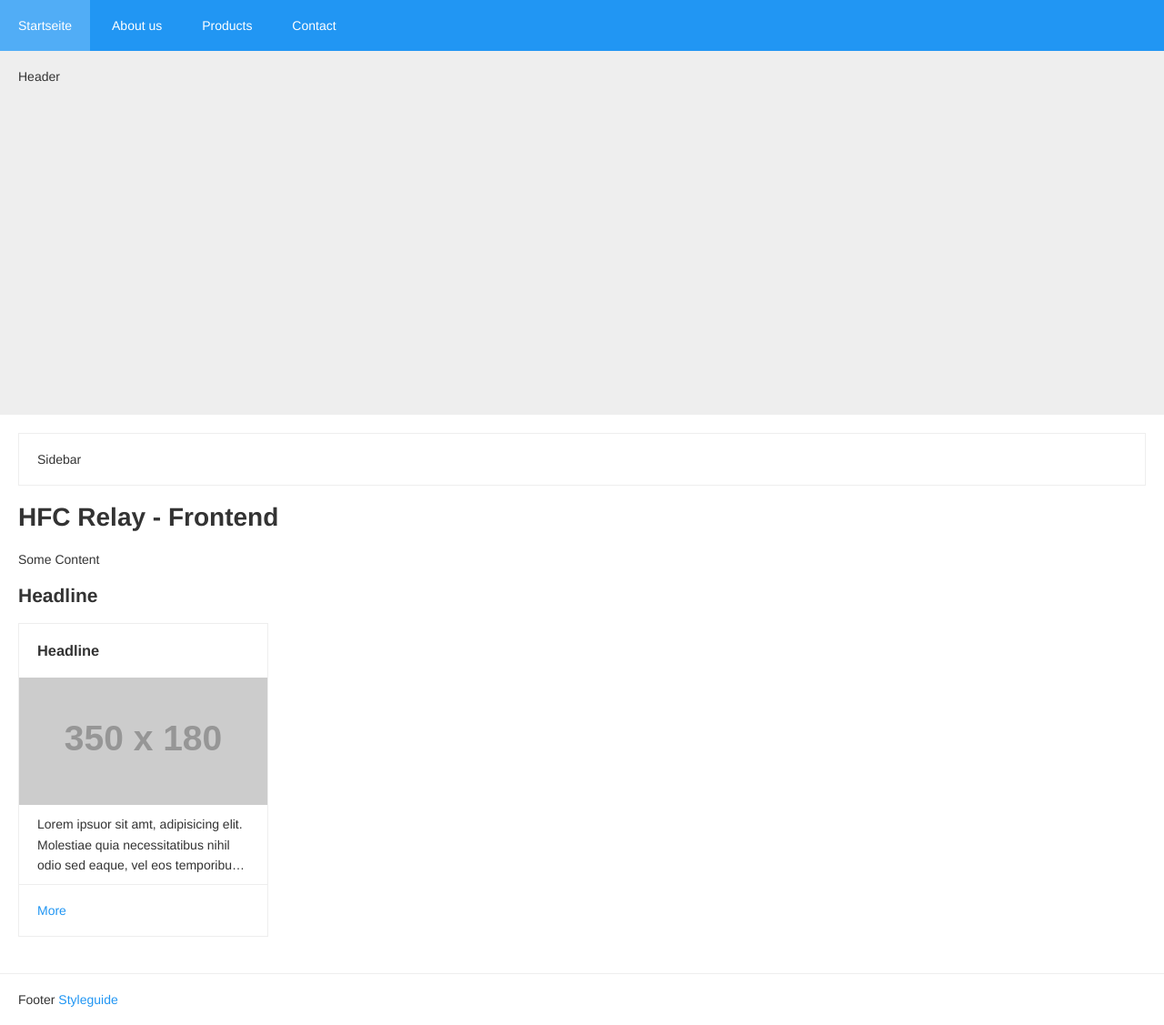
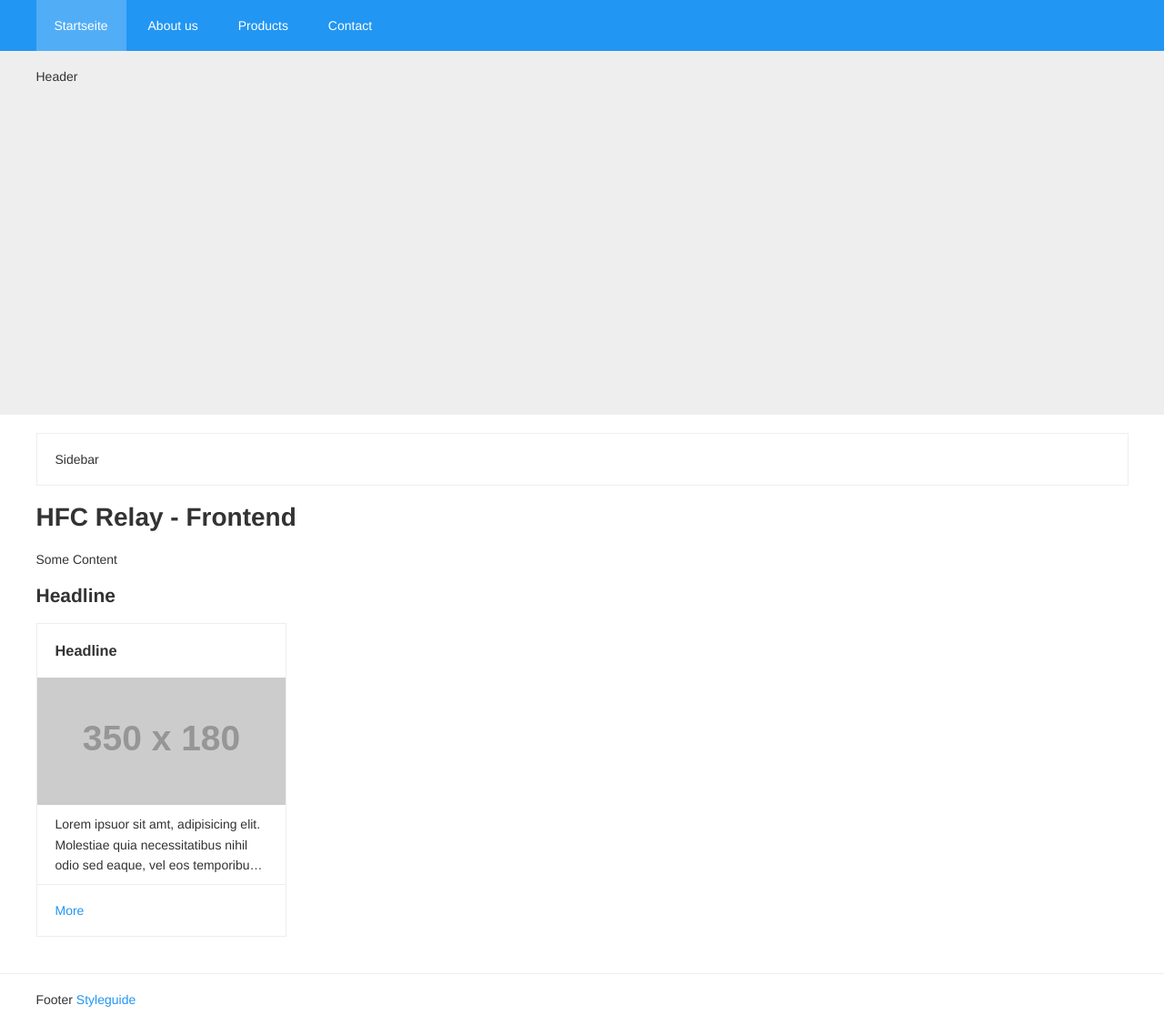
Before and after one commit to NilsDannemann/j_hfc_relay, a Jekyll site: the page built from index.html, in a window 1280 px wide. Shown: the whole page at 91% size. Built offline with Jekyll 4.4.1, drawn with Linux system fonts in a browser that asks for light colours.

Commit message:
[update] responsive

```diff
--- a/_includes/_config.scss
+++ b/_includes/_config.scss
@@ -37,11 +37,11 @@ $color-brand: $color-blue;
 $whitespace: 20px;
 $responsive: yes;
 $breakpoints: (
-	'x-small': ( min-width:  321px ),
-	'small'  : ( min-width:  641px ),
-	'medium' : ( min-width:  769px ),
-	'large'  : ( min-width: 1025px ),
-	'x-large': ( min-width: 1201px )
+	'x-small': 321px,
+	'small'  : 641px,
+	'medium' : 769px,
+	'large'  : 960px,
+	'x-large': 1201px
 );
 
 /* ===TYPOGRAPHY=== */
@@ -68,7 +68,7 @@ $teaser-lines-to-show: 3;
 // Usage: @include respond-to(small) { ... }
 @mixin respond-to($name) {
 	@if map-has-key($breakpoints, $name) and $responsive == yes {
-		@media #{ inspect(map-get($breakpoints, $name))} {
+		@media (min-width: #{ inspect(map-get($breakpoints, $name))}) {
 			@content;
 		}
 	}
--- a/_includes/components_base/content/_content.scss
+++ b/_includes/components_base/content/_content.scss
@@ -8,5 +8,11 @@
 	width: 100%;
 	padding: 20px;
 
-	&.__inner {}
+	&__inner {
+		min-width: map-get($breakpoints, large);
+		max-width: map-get($breakpoints, x-large);
+		margin: auto;
+
+		@include respond-to(x-small) {min-width: 0;}
+	}
 }
--- a/_includes/components_base/footer/_footer.scss
+++ b/_includes/components_base/footer/_footer.scss
@@ -9,5 +9,11 @@
 	padding: 20px;
 	border-top: 1px solid #eee;
 
-	&.__inner {}
+	&__inner {
+		min-width: map-get($breakpoints, large);
+		max-width: map-get($breakpoints, x-large);
+		margin: auto;
+
+		@include respond-to(x-small) {min-width: 0;}
+	}
 }
--- a/_includes/components_base/header/_header.scss
+++ b/_includes/components_base/header/_header.scss
@@ -10,5 +10,11 @@
 	padding: $whitespace;
 	background: #eee;
 
-	&.__inner {}
+	&__inner {
+		min-width: map-get($breakpoints, large);
+		max-width: map-get($breakpoints, x-large);
+		margin: auto;
+
+		@include respond-to(x-small) {min-width: 0;}
+	}
 }
--- a/_includes/components_base/mnav/_mnav.scss
+++ b/_includes/components_base/mnav/_mnav.scss
@@ -5,9 +5,14 @@
 /* =======================================*/
 
 .mnav {
+	background: $color-brand;
 
 	&__inner {
-		background: $color-brand;
+		min-width: map-get($breakpoints, large);
+		max-width: map-get($breakpoints, x-large);
+		margin: auto;
+
+		@include respond-to(x-small) {min-width: 0;}
 	}
 
 	&__item {
--- a/_includes/components_base/sidebar/_sidebar.scss
+++ b/_includes/components_base/sidebar/_sidebar.scss
@@ -8,4 +8,8 @@
 	width: 100%;
 	padding: 20px;
 	border: 1px solid #eee;
+
+	&__inner {
+
+	}
 }
```
